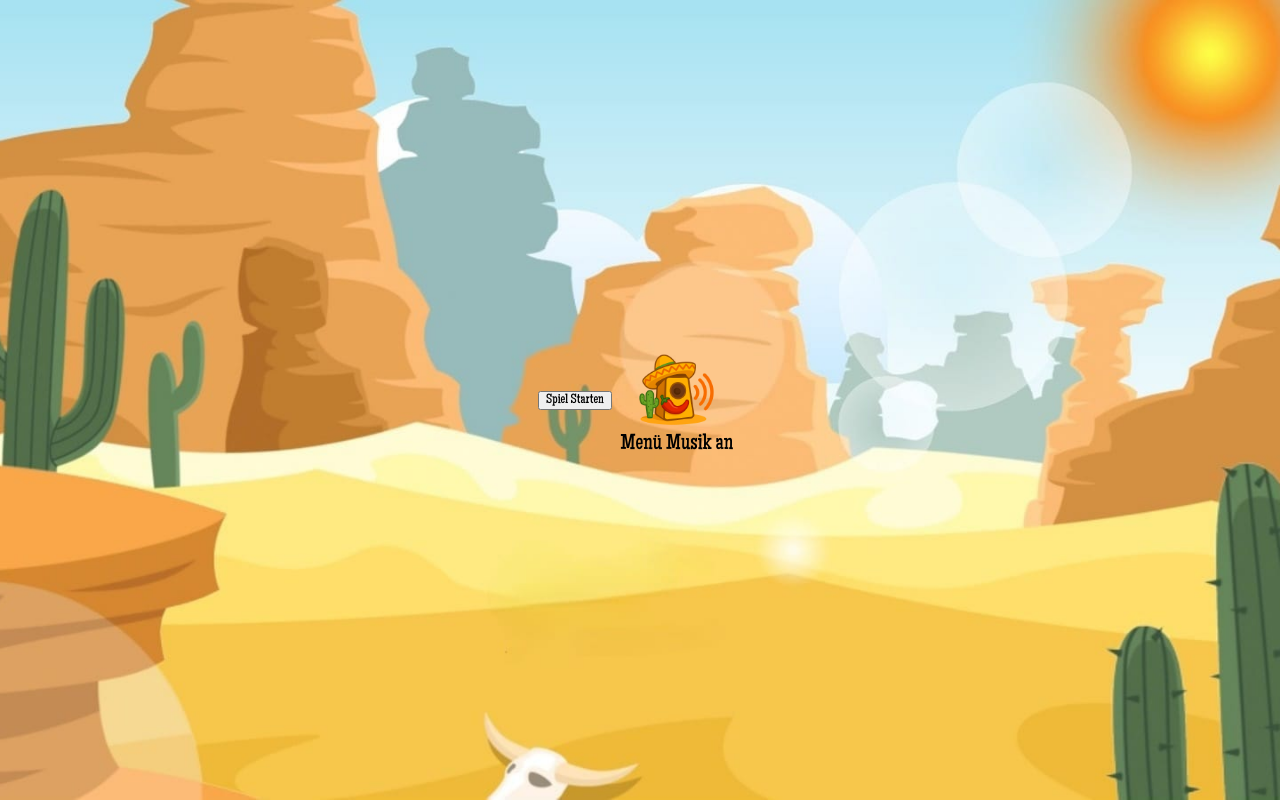
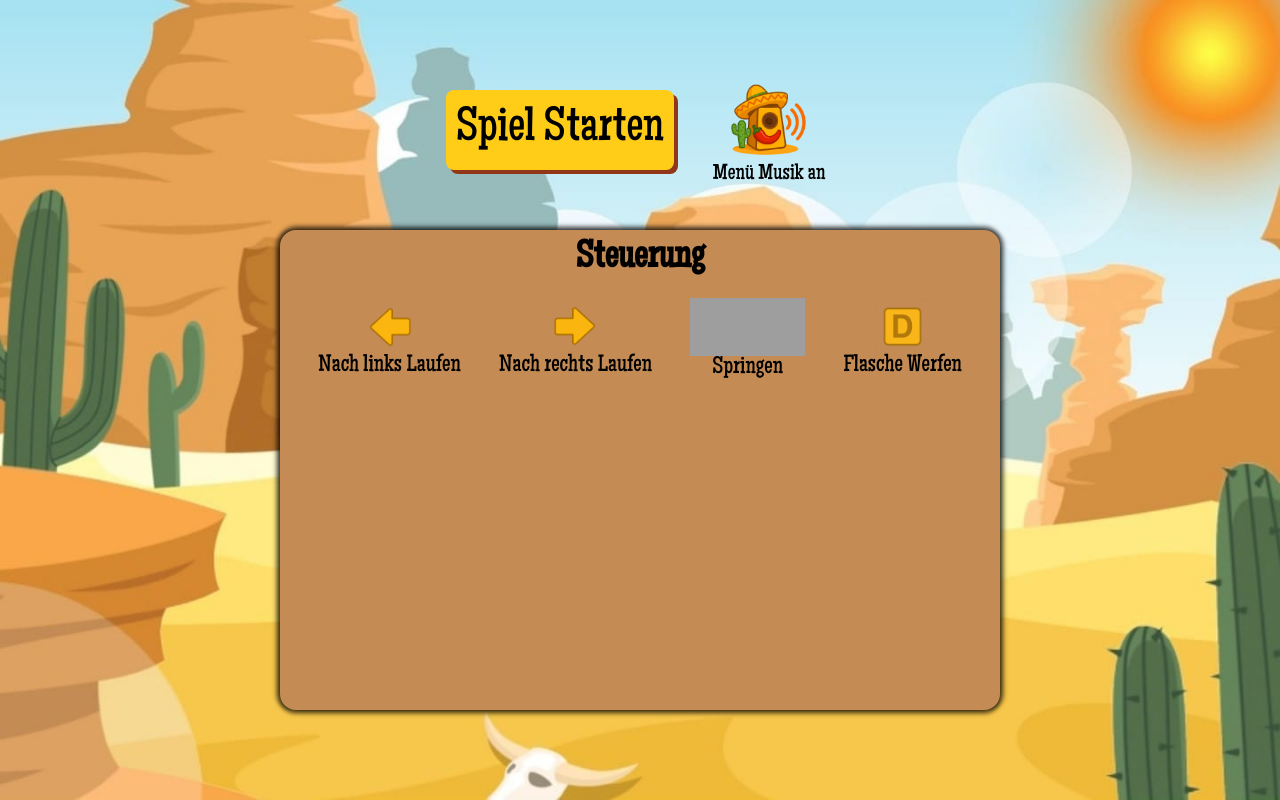
Before and after one commit to JoergBechtold/El-Pollo-Loco, a plain HTML site: page index.html in a window 1280 px wide. Both pictures are taken after a click on the button "Menü". Drawn offline with Linux system fonts and the light colour scheme; grey boxes are pictures that could not be loaded.

Commit message:
save bevor change bottle throw

```diff
--- a/index.html
+++ b/index.html
@@ -29,8 +29,10 @@
   <body class="body-index">
     <div class="start-screen" id="start_screen">
       <nav class="start-nav">
-        <button title="Menü" class="btn-start-screen" onclick="menuScreen()">Menü</button>
-        <button title="Impressum" class="btn-start-screen" onclick="goToUrl('../imprint.html')">Impressum</button>
+        <button title="Menü" class="btn-desktop" onclick="menuScreen()">Menü</button>
+        <!-- <button title="Spiel Steuerung" class="btn-desktop" onclick="goToUrl('imprint.html')">Impressum</button> -->
+
+        <button title="Impressum" class="btn-desktop" onclick="goToUrl('imprint.html')">Impressum</button>
         <div onclick="soundToggle()" class="sound-box" id="sound_box">
           <img id="sound_box_img" title="Musik an" src="assets/icons/Audio-on.png" alt="Icon audio an" />
           <span id="sound_box_span">Menü Musik an</span>
@@ -39,27 +41,41 @@
     </div>
 
     <div class="menu-screen" id="menu_screen">
-      <button class="btn-menu-screen" onclick="startGame()">Spiel Starten</button>
-      <div onclick="soundToggle()" class="sound-box" id="sound_box_menu">
-        <img id="sound_box_img_menu" title="Musik an" src="assets/icons/Audio-on.png" alt="Icon audio an" />
-        <span id="sound_box_span_menu">Menü Musik an</span>
+      <nav class="menu-nav">
+        <button title="Spiel Starten" class="btn-desktop" onclick="startGame()">Spiel Starten</button>
+        <!-- <button title="Impressum" class="btn-desktop" onclick="goToUrl('imprint.html')">Impressum</button> -->
+        <div onclick="soundToggle()" class="sound-box" id="sound_box_menu">
+          <img id="sound_box_img_menu" title="Musik an" src="assets/icons/Audio-on.png" alt="Icon audio an" />
+          <span id="sound_box_span_menu">Menü Musik an</span>
+        </div>
+      </nav>
+
+      <div class="menu-container">
+        <h2>Steuerung</h2>
+        <div class="controls-box">
+          <div class="control-left">
+            <img src="assets/icons/arrow-left.png" alt="Pfeil Links" />
+            <p>Nach links Laufen</p>
+          </div>
+          <div class="control-right">
+            <img src="assets/icons/arrow-right.png" alt="Pfeil Rechts" />
+            <p>Nach rechts Laufen</p>
+          </div>
+          <div class="control-jump">
+            <img src="assets/icons/button-space.png" alt="Leertaste" />
+            <p>Springen</p>
+          </div>
+          <div class="control-throw">
+            <img src="assets/icons/button-d.png" alt="Taste D" />
+            <p>Flasche Werfen</p>
+          </div>
+        </div>
       </div>
     </div>
-    <!-- <div class="menu-screen" id="menu_screen">
-      <button class="btn-menu-screen" onclick="startGame()">Spiel Starten</button>
-    </div> -->
 
     <div class="play-screen" id="play_screen">
       <h1>El Pollo Loco</h1>
       <canvas id="canvas" width="720" height="480"> </canvas>
     </div>
-
-    <!-- <div>
-      <div class="description">
-        <div>1</div>
-        <div>2</div>
-        <div>3</div>
-      </div>
-    </div> -->
   </body>
 </html>
--- a/js/game.js
+++ b/js/game.js
@@ -2,10 +2,18 @@ let canvas;
 let world;
 let keyboard = new Keyboard();
 let walkin_sound = new Audio('assets/audio/running.mp3');
+let playMusic = new Audio('assets/audio/play-musik.mp3');
+playMusic.volume = 0.1;
 
 
+/**
+ *
+ * @listens keydown
+ * Listens for the 'keydown' event on the window and updates the 'keyboard' state
+ * based on the pressed key.
+ * @param {KeyboardEvent} event - The keyboard event object.
+ */
 window.addEventListener('keydown', (event) => {
-
     if (event.keyCode == 32) {
         keyboard.SPACE = true;
     }
@@ -29,12 +37,18 @@ window.addEventListener('keydown', (event) => {
     if (event.keyCode == 68) {
         keyboard.D = true;
     }
-
 });
 
 
 
-
+/**
+ *
+ * @listens keyup
+ * Listens for the 'keyup' event on the window and updates the 'keyboard' state
+ * based on the released key. It also handles pausing and resetting the walking sound
+ * when left or right arrow keys are released.
+ * @param {KeyboardEvent} event - The keyboard event object.
+ */
 window.addEventListener('keyup', (event) => {
 
     if (event.keyCode == 32) {
--- a/levels/level1.js
+++ b/levels/level1.js
@@ -3,6 +3,10 @@ let level1;
 function initLevel() {
 
   level1 = new Level(
+    // playMusic.play()
+
+
+
     [
       new Chicken(),
       new Chicken(),
--- a/script.js
+++ b/script.js
@@ -1,3 +1,16 @@
+function getIdRefs() {
+    return {
+        startScreenRef: document.getElementById('start_screen'),
+        menuScreenRef: document.getElementById('menu_screen'),
+        playScreenRef: document.getElementById('play_screen'),
+        soundBoxImgStartRef: document.getElementById('sound_box_img'),
+        soundBoxSpanStartRef: document.getElementById('sound_box_span'),
+        soundBoxImgMenuRef: document.getElementById('sound_box_img_menu'),
+        soundBoxSpanMenuRef: document.getElementById('sound_box_span_menu')
+    };
+}
+
+
 let start_screen_sound = new Audio('assets/audio/beginning-2.mp3');
 start_screen_sound.volume = 0.6;
 let isMuted = false;
@@ -23,21 +36,18 @@ function goToUrl(url) {
 }
 
 function menuScreen() {
-    let startScreenRef = document.getElementById('start_screen');
-    let menuScreenRef = document.getElementById('menu_screen');
+    const { startScreenRef, menuScreenRef } = getIdRefs();
     startScreenRef.classList.add('d-none');
     menuScreenRef.classList.add('d-flex');
     setTimeout(() => {
         start_screen_sound.play();
 
     }, 500);
-
 }
 
 
 function startGame() {
-    let menuScreenRef = document.getElementById('menu_screen');
-    let playScreenRef = document.getElementById('play_screen');
+    const { playScreenRef, menuScreenRef } = getIdRefs();
     menuScreenRef.classList.remove('d-flex');
     playScreenRef.classList.add('d-flex');
 
@@ -49,40 +59,16 @@ function startGame() {
     world = new World(canvas, keyboard);
 }
 
-// function soundToggle() {
-//     if (isMuted) {
-//         isMuted = false;
-//         setPropertiesSoundToggle(1, 'assets/icons/Audio-on.png', 'Musik aus', 'Icon audio an', 'Menü Musik an')
-//     } else {
-//         isMuted = true;
-//         setPropertiesSoundToggle(0, 'assets/icons/Audio-mute.png', 'Musik an', 'Icon audio aus', 'Menü Musik aus')
-//     }
-// }
-
-// function setPropertiesSoundToggle(volume, img, audioStatus, alt, text) {
-//     const soundBoxImgRef = document.getElementById('sound_box_img');
-//     const soundBoxSpanRef = document.getElementById('sound_box_span');
-
-//     start_screen_sound.volume = volume;
-//     soundBoxImgRef.src = img;
-//     soundBoxImgRef.title = audioStatus;
-//     soundBoxImgRef.alt = alt;
-//     soundBoxSpanRef.textContent = text;
-// }
-
 function soundToggle() {
     isMuted = !isMuted;
     updateSoundToggleDisplay();
 }
 
 function updateSoundToggleDisplay() {
-    const soundBoxImgStartRef = document.getElementById('sound_box_img');
-    const soundBoxSpanStartRef = document.getElementById('sound_box_span');
-    const soundBoxImgMenuRef = document.getElementById('sound_box_img_menu');
-    const soundBoxSpanMenuRef = document.getElementById('sound_box_span_menu');
+    const { soundBoxImgStartRef, soundBoxSpanStartRef, soundBoxImgMenuRef, soundBoxSpanMenuRef } = getIdRefs();
     const volume = isMuted ? 0 : 1;
     const img = isMuted ? 'assets/icons/Audio-mute.png' : 'assets/icons/Audio-on.png';
-    const audioStatus = isMuted ? 'Musik an' : 'Musik aus';
+    const audioStatus = isMuted ? 'Musik aus' : 'Musik an';
     const alt = isMuted ? 'Icon audio aus' : 'Icon audio an';
     const text = isMuted ? 'Menü Musik aus' : 'Menü Musik an';
 
--- a/style.css
+++ b/style.css
@@ -6,12 +6,6 @@
 .body-index {
   min-height: 100dvh;
   width: 100%;
-}
-
-h1 {
-  font-size: 54px;
-  letter-spacing: 2px;
-  text-shadow: 4px 4px 4px rgba(0, 0, 0, 0.5);
 }
 
 button {
@@ -49,13 +43,23 @@ canvas {
   gap: 30px;
 }
 
-.start-nav button {
+.btn-desktop {
+  font-size: 48px;
+  padding: 10px;
   border-radius: 8px;
   border: unset;
   height: 100%;
   background-color: #ffcc18;
   box-shadow: 4px 4px 0 rgb(145, 54, 22);
 }
+
+/* .start-nav button {
+  border-radius: 8px;
+  border: unset;
+  height: 100%;
+  background-color: #ffcc18;
+  box-shadow: 4px 4px 0 rgb(145, 54, 22);
+} */
 
 .sound-box {
   width: 130px;
@@ -76,10 +80,10 @@ canvas {
   aspect-ratio: 1 / 1;
 }
 
-.btn-start-screen {
+/* .btn-start-screen {
   font-size: 48px;
   padding: 10px;
-}
+} */
 
 .menu-screen {
   display: none;
@@ -87,10 +91,70 @@ canvas {
   background-repeat: no-repeat;
   background-position: center;
   background-size: cover;
+  flex-direction: column;
   align-items: center;
   justify-content: center;
   height: 100dvh;
   width: 100%;
+}
+
+.menu-container {
+  display: flex;
+  flex-direction: column;
+  justify-content: flex-start;
+  align-items: center;
+  background-color: #c48b54;
+  width: 720px;
+  height: 480px;
+  border-radius: 16px;
+  box-shadow: 4px 0 4px rgba(0, 0, 0, 0.5), -4px 0 4px rgba(0, 0, 0, 0.5), 0 4px 4px rgba(0, 0, 0, 0.5), 0 -4px 4px rgba(0, 0, 0, 0.5);
+}
+
+.menu-container h2 {
+  padding-top: 10px;
+  font-size: 38px;
+}
+
+.menu-nav {
+  display: flex;
+  justify-content: center;
+  align-items: center;
+  padding-bottom: 60px;
+  height: 80px;
+  width: 100%;
+  gap: 30px;
+}
+
+.controls-box {
+  margin-top: 20px;
+  width: 100%;
+  display: flex;
+  justify-content: space-evenly;
+}
+
+.controls-box p {
+  white-space: nowrap;
+  font-size: 24px;
+}
+
+.controls-box img {
+  width: 55px;
+  aspect-ratio: 1 / 1;
+}
+
+.control-left,
+.control-right,
+.control-jump,
+.control-throw {
+  display: flex;
+  flex-direction: column;
+  align-items: center;
+  justify-content: center;
+}
+
+.control-jump img {
+  width: 115px;
+  aspect-ratio: 2 / 1;
 }
 
 .play-screen {
@@ -98,8 +162,6 @@ canvas {
   background-position: center;
   background-size: cover;
   background-repeat: no-repeat;
-}
-.play-screen {
   display: none;
   flex-direction: column;
   justify-content: center;
@@ -107,6 +169,14 @@ canvas {
   height: 100dvh;
   width: 100%;
 }
+
+.play-screen h1 {
+  font-size: 54px;
+  letter-spacing: 2px;
+  text-shadow: 4px 4px 4px rgba(0, 0, 0, 0.5);
+  padding-bottom: 60px;
+}
+
 .d-none {
   display: none;
 }
```
Also changed, not shown: assets/icons/button-d.png (added), 4 other files.
